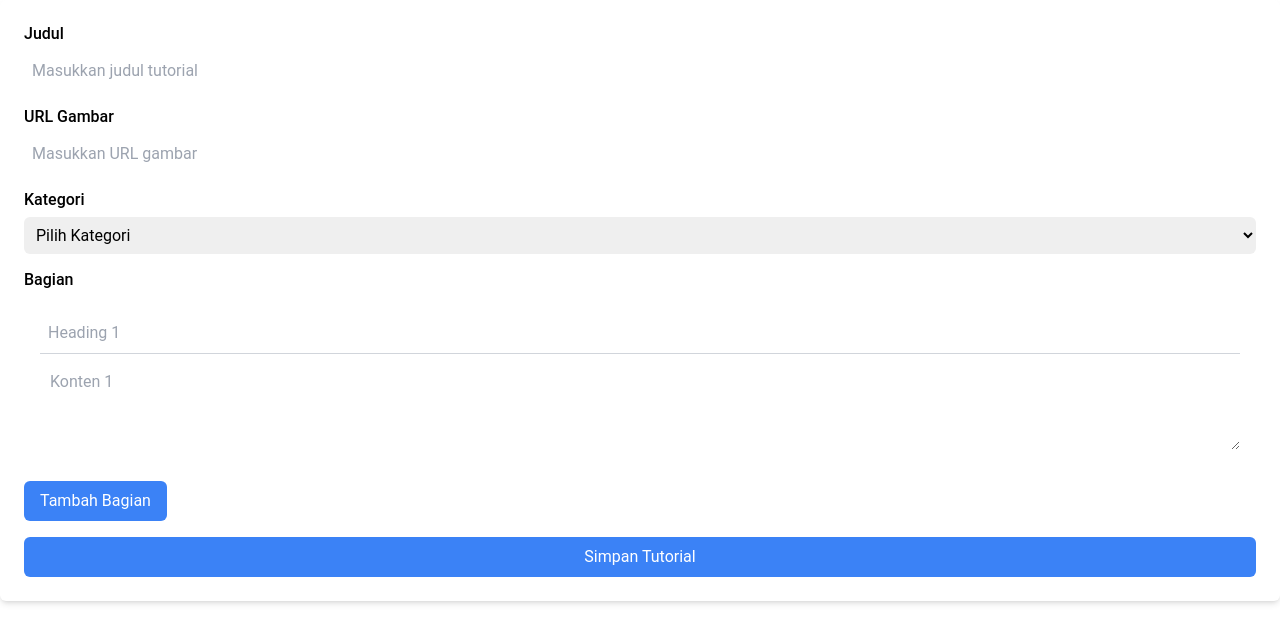
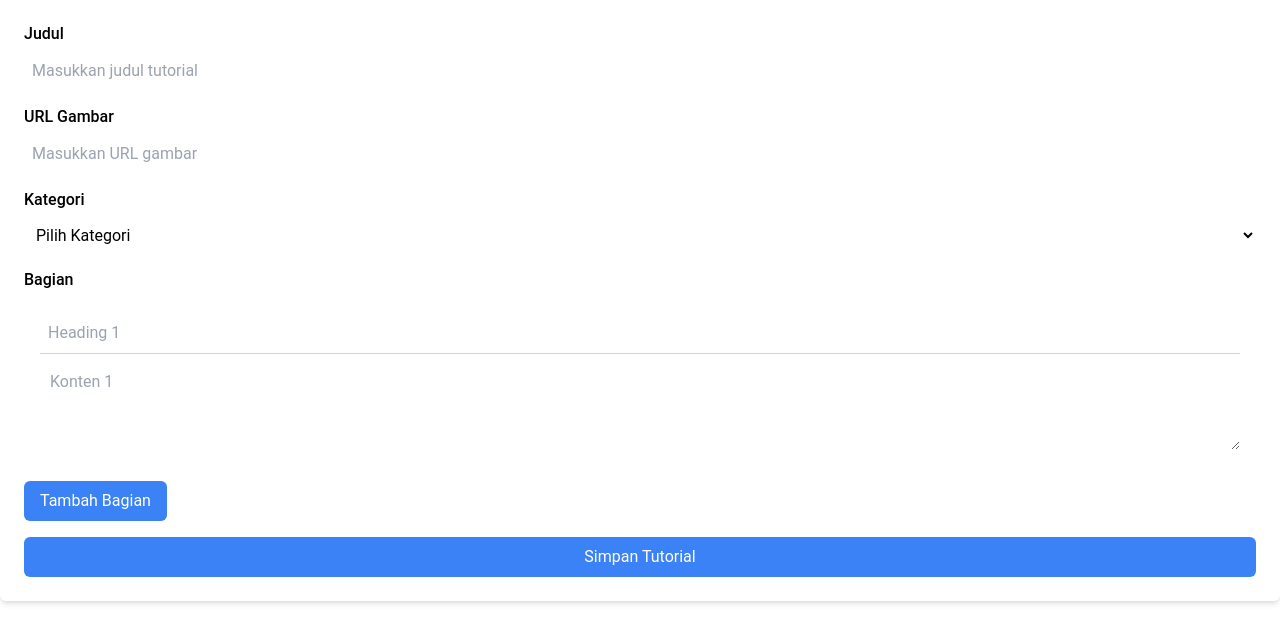
Before and after one commit to annisasa314/plantwise, a React (Vite) app: page /add-panduan in a window 1280 px wide. Shown: the top 642 px of the page. Built offline with nearby package versions, Linux system fonts and the light colour scheme; no server answers.

Commit message:
chore: change color

```diff
--- a/src/pages/Admin/PanduanForm.tsx
+++ b/src/pages/Admin/PanduanForm.tsx
@@ -73,7 +73,7 @@ const PanduanForm: React.FC = () => {
             value={title}
             onChange={(e) => setTitle(e.target.value)}
             placeholder="Masukkan judul tutorial"
-            className="w-full border-gray-300 rounded-md p-2 focus:border-blue-500 focus:ring-blue-500"
+            className="w-full bg-white border-gray-300 rounded-md p-2 focus:border-blue-500 focus:ring-blue-500"
             required
           />
         </div>
@@ -85,7 +85,7 @@ const PanduanForm: React.FC = () => {
             value={image}
             onChange={(e) => setImage(e.target.value)}
             placeholder="Masukkan URL gambar"
-            className="w-full border-gray-300 rounded-md p-2 focus:border-blue-500 focus:ring-blue-500"
+            className="w-full bg-white border-gray-300 rounded-md p-2 focus:border-blue-500 focus:ring-blue-500"
             required
           />
         </div>
@@ -95,22 +95,25 @@ const PanduanForm: React.FC = () => {
           <select
             value={category}
             onChange={(e) => setCategory(e.target.value)}
-            className="w-full border-gray-300 rounded-md p-2 focus:border-blue-500 focus:ring-blue-500"
+            className="w-full bg-white border-gray-300 rounded-md p-2 focus:border-blue-500 focus:ring-blue-500"
             required
           >
             <option value="" disabled>
               Pilih Kategori
             </option>
-            <option value="sayur">Sayur</option>
-            <option value="buah">Buah</option>
-            <option value="tanaman obat">Tanaman Obat</option>
+            <option value="Sayur">Sayur</option>
+            <option value="Buah">Buah</option>
+            <option value="Tanaman Obat">Tanaman Obat</option>
           </select>
         </div>
 
         <div>
           <label className="block mb-2 font-medium">Bagian</label>
           {sections.map((section, index) => (
-            <div key={index} className="border-gray-300 rounded-md p-4 mb-2">
+            <div
+              key={index}
+              className="border-gray-300 bg-white rounded-md p-4 mb-2"
+            >
               <input
                 type="text"
                 value={section.heading}
@@ -118,7 +121,7 @@ const PanduanForm: React.FC = () => {
                   handleSectionChange(index, "heading", e.target.value)
                 }
                 placeholder={`Heading ${index + 1}`}
-                className="w-full border-b border-gray-300 mb-2 p-2 focus:border-blue-500"
+                className="w-full border-b bg-white border-gray-300 mb-2 p-2 focus:border-blue-500"
                 required
               />
               <textarea
@@ -137,7 +140,7 @@ const PanduanForm: React.FC = () => {
                   )
                 }
                 placeholder={`Konten ${index + 1}`}
-                className="w-full border-gray-300 p-2 focus:border-blue-500"
+                className="w-full bg-white border-gray-300 p-2 focus:border-blue-500"
                 rows={3}
                 required
               />
```
